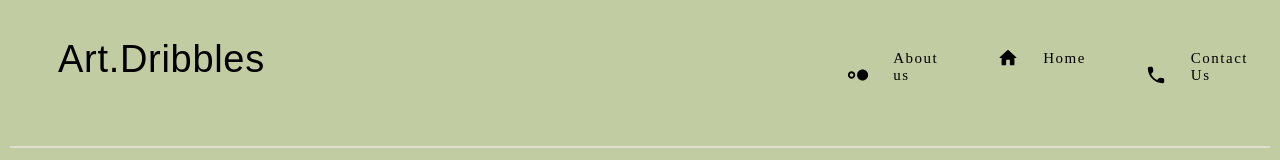
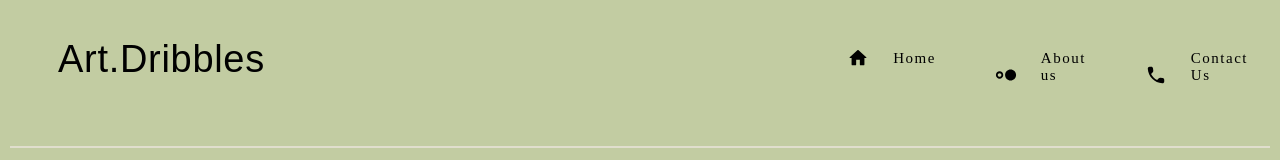
Before and after one commit to Pragyani/art-gallery, a React (Create React App) app: page / in a window 1280 px wide. Shown: the top 160 px of the page. Built offline with nearby package versions, Linux system fonts and the light colour scheme.

Commit message:
add : chnges in Nabar

```diff
--- a/src/NavigationBar/navBar.js
+++ b/src/NavigationBar/navBar.js
@@ -16,8 +16,8 @@ const NavBAr = () => {
                     </div>
                     <div className="nav-p2">
                         <ul className="nav-ul">
+                            <Link to={'/'}><li className="ul-li"><HomeRoundedIcon className="material-icons" />Home</li></Link>
                             <Link to={'/about'}><li className="ul-li"><HdrStrongRoundedIcon className="material-icons" />About us</li></Link>
-                            <Link to={'/'}><li className="ul-li"><HomeRoundedIcon className="material-icons" />Home</li></Link>
                             <li className="ul-li"><CallRoundedIcon className="material-icons" />Contact Us</li>
                             <li className="ul-li"><SettingsSuggestRoundedIcon className="material-icons" />Setting</li>
 
```
